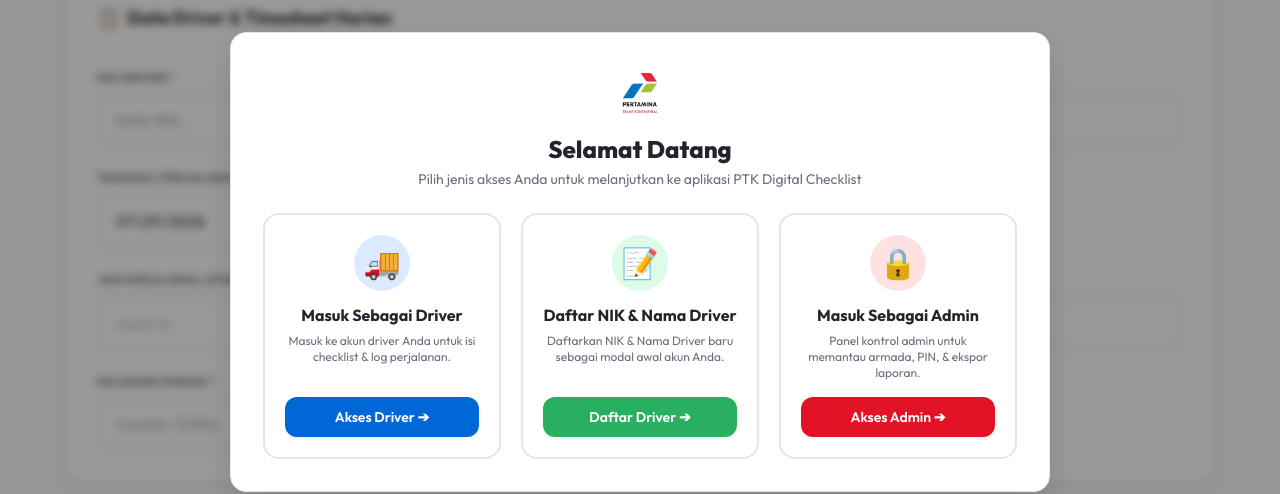
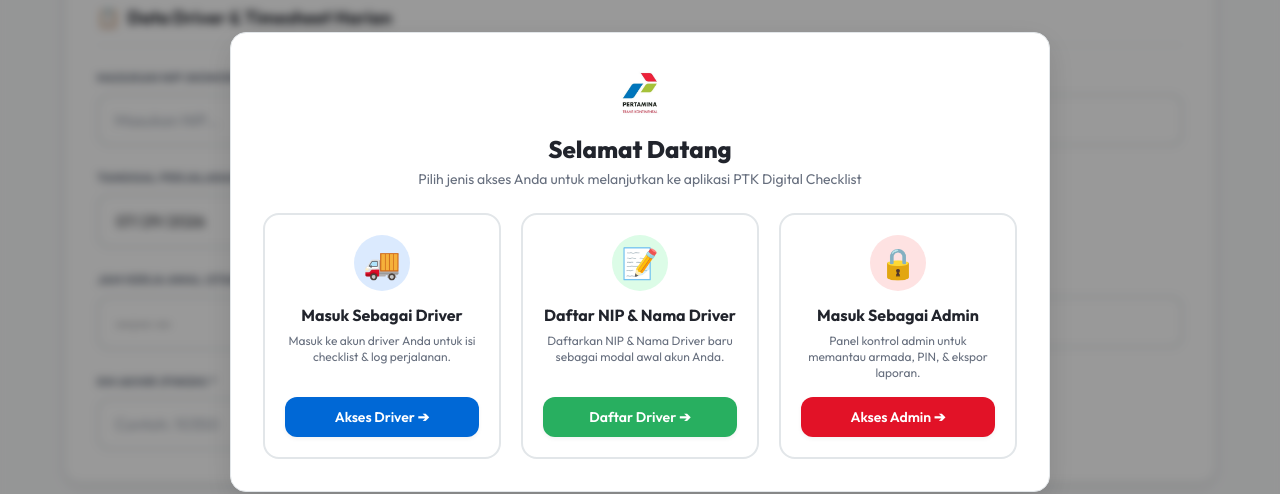
Before and after one commit to absensigeotrans/checklist_car, a Next.js app: page /log-sheet in a window 1280 px wide. Shown: the part 138-632 px from the top of the page. Built offline with nearby package versions, Linux system fonts and the light colour scheme; no server answers; the database is empty.

Commit message:
refactor: update NIK to NIP label and optimize PDF table alignment

```diff
--- a/src/components/admin/AdminDashboard.tsx
+++ b/src/components/admin/AdminDashboard.tsx
@@ -531,16 +531,16 @@
                   <option value="">-- Pilih Driver Cetak --</option>
                   {registeredDrivers.map((d) => (
                     <option key={d.nik} value={d.name}>
-                      {d.name} (NIK: {d.nik})
+                      {d.name} (NIP: {d.nik})
                     </option>
                   ))}
                 </select>
               </div>
 
-              {/* Cari Nama / NIK */}
+              {/* Cari Nama / NIP */}
               <div className="flex flex-col gap-1.5">
                 <label className="text-[11px] font-bold text-text-muted uppercase tracking-wider">
-                  Cari Nama / NIK
+                  Cari Nama / NIP
                 </label>
                 <input
                   type="text"
@@ -549,7 +549,7 @@
                     setTsFilterDriver(e.target.value);
                     setTsFilterDriverDropdown("");
                   }}
-                  placeholder="Ketik Nama atau NIK..."
+                  placeholder="Ketik Nama atau NIP..."
                   className="w-full border border-border rounded-[10px] px-3 py-2 outline-none text-xs focus:border-primary-blue focus:ring-2 focus:ring-blue-100 font-medium"
                 />
               </div>
@@ -663,7 +663,7 @@
                       Tanggal
                     </th>
                     <th className="text-text-muted font-bold uppercase text-[11px] tracking-wider px-4 py-3.5">
-                      Nama Driver & NIK
+                      Nama Driver & NIP
                     </th>
                     <th className="text-text-muted font-bold uppercase text-[11px] tracking-wider px-4 py-3.5">
                       Nopol
@@ -722,7 +722,7 @@
                                   {escapeHtml(l.driverName)}
                                 </div>
                                 <div className="text-[10px] text-text-muted font-mono">
-                                  NIK: {l.driverNik || "-"}
+                                  NIP: {l.driverNik || "-"}
                                 </div>
                               </div>
                             </div>
@@ -829,7 +829,7 @@
                       Nama Lengkap Driver
                     </th>
                     <th className="text-text-muted font-bold uppercase text-[11px] tracking-wider px-4 py-3">
-                      NIK Driver
+                      NIP Driver
                     </th>
                     <th className="text-text-muted font-bold uppercase text-[11px] tracking-wider px-4 py-3 text-center">
                       Aksi Pengelolaan
@@ -867,7 +867,7 @@
                           onClick={() => {
                             if (
                               confirm(
-                                `Hapus akun driver "${driver.name}" (NIK: ${driver.nik})? Aksi ini tidak dapat dibatalkan.`
+                                `Hapus akun driver "${driver.name}" (NIP: ${driver.nik})? Aksi ini tidak dapat dibatalkan.`
                               )
                             )
                               handleDeleteDriver(driver.nik);
@@ -1084,7 +1084,7 @@
               <div>
                 <strong className="text-text-muted">Tanggal:</strong> {formatDateShort(selectedLog.logDate)} ({selectedLog.logDay})<br />
                 <strong className="text-text-muted">Nama Driver:</strong> {escapeHtml(selectedLog.driverName)}<br />
-                <strong className="text-text-muted">NIK:</strong> {selectedLog.driverNik || "-"}<br />
+                <strong className="text-text-muted">NIP:</strong> {selectedLog.driverNik || "-"}<br />
                 <strong className="text-text-muted">No Polisi:</strong> {selectedLog.licensePlate || "-"}
               </div>
               <div>
--- a/src/components/forms/DriverLogForm.tsx
+++ b/src/components/forms/DriverLogForm.tsx
@@ -96,8 +96,8 @@
         </div>
         <div className="grid grid-cols-[repeat(auto-fit,minmax(280px,1fr))] gap-6">
           <div className="flex flex-col gap-2">
-            <label className="text-xs font-bold text-text-muted uppercase tracking-wide">NIK Driver *</label>
-            <input type="text" value={nik} onChange={(e) => setNik(e.target.value)} placeholder="Ketik NIK..." maxLength={50} required className="w-full border-2 border-border rounded-[12px] px-4 py-3 outline-none focus:border-primary-blue focus:shadow-[0_0_0_4px_hsl(211,100%,92%)]" />
+            <label className="text-xs font-bold text-text-muted uppercase tracking-wide">Masukan NIP (Nomor Induk Pegawai) *</label>
+            <input type="text" value={nik} onChange={(e) => setNik(e.target.value)} placeholder="Masukan NIP..." maxLength={50} required className="w-full border-2 border-border rounded-[12px] px-4 py-3 outline-none focus:border-primary-blue focus:shadow-[0_0_0_4px_hsl(211,100%,92%)]" />
           </div>
           <div className="flex flex-col gap-2">
             <label className="text-xs font-bold text-text-muted uppercase tracking-wide">Nama Driver *</label>
--- a/src/components/layout/Header.tsx
+++ b/src/components/layout/Header.tsx
@@ -56,7 +56,7 @@
                 👤 <strong>{driverName || "Driver"}</strong>
                 {nik ? (
                   <span className="text-text-muted text-xs font-medium ml-1">
-                    • NIK: <strong className="text-primary-blue">{nik}</strong>
+                    • NIP: <strong className="text-primary-blue">{nik}</strong>
                   </span>
                 ) : null}
               </span>
--- a/src/components/layout/RolePortalModal.tsx
+++ b/src/components/layout/RolePortalModal.tsx
@@ -52,7 +52,7 @@
       return;
     }
     if (!nik) {
-      alert("Harap masukkan NIK Driver Anda!");
+      alert("Harap masukkan NIP (Nomor Induk Pegawai) Driver Anda!");
       return;
     }
 
@@ -60,17 +60,17 @@
     await registerDriver(name, nik);
 
     alert(
-      `✅ Pendaftaran Akun Driver Berhasil!\n\nDriver: ${name}\nNIK: ${nik}\n\nSilakan masuk melalui halaman 'Masuk Sebagai Driver' untuk login ke akun Anda.`
+      `✅ Pendaftaran Akun Driver Berhasil!\n\nDriver: ${name}\nNIP: ${nik}\n\nSilakan masuk melalui halaman 'Masuk Sebagai Driver' untuk login ke akun Anda.`
     );
 
-    // Switch view mode to Login Driver with NIK prefilled
+    // Switch view mode to Login Driver with NIP prefilled
     setViewMode("driver-login");
   };
 
   const handleLoginDriver = () => {
     const nik = nikInput.trim();
     if (!nik) {
-      alert("Harap masukkan NIK Driver Anda untuk login!");
+      alert("Harap masukkan NIP (Nomor Induk Pegawai) Driver Anda untuk login!");
       return;
     }
 
@@ -81,14 +81,14 @@
 
     if (!found) {
       alert(
-        `❌ NIK Driver "${nik}" belum terdaftar dalam sistem!\n\nSilakan daftarkan NIK & Nama Driver Anda terlebih dahulu melalui menu 'Daftar NIK & Nama Driver'.`
+        `❌ NIP Driver "${nik}" belum terdaftar dalam sistem!\n\nSilakan daftarkan NIP & Nama Driver Anda terlebih dahulu melalui menu 'Daftar NIP & Nama Driver'.`
       );
-      // Automatically switch to registration view with prefilled NIK
+      // Automatically switch to registration view with prefilled NIP
       setViewMode("driver-register");
       return;
     }
 
-    // NIK is registered! Successfully login with registered profile
+    // NIP is registered! Successfully login with registered profile
     setDriverProfile(found.name, found.nik);
     setShowRolePortal(false);
     router.push("/driver");
@@ -157,7 +157,7 @@
               </button>
             </div>
 
-            {/* Card 2: Registrasi NIK & Nama Driver */}
+            {/* Card 2: Registrasi NIP & Nama Driver */}
             <div
               className="bg-white border-2 border-border rounded-[16px] p-5 flex flex-col items-center text-center cursor-pointer hover:-translate-y-1 hover:border-primary-green hover:shadow-lg transition-all"
               onClick={handleOpenRegister}
@@ -166,10 +166,10 @@
                 📝
               </div>
               <h3 className="text-base font-bold text-text-main mb-1.5">
-                Daftar NIK & Nama Driver
+                Daftar NIP & Nama Driver
               </h3>
               <p className="text-xs text-text-muted flex-1">
-                Daftarkan NIK & Nama Driver baru sebagai modal awal akun Anda.
+                Daftarkan NIP & Nama Driver baru sebagai modal awal akun Anda.
               </p>
               <button
                 type="button"
@@ -217,7 +217,7 @@
           </div>
           <h2 className="text-xl font-bold mb-2">Formulir Pendaftaran Driver</h2>
           <p className="text-xs text-text-muted mb-5 text-left">
-            Masukkan <strong>Nama Driver</strong> dan <strong>NIK Driver</strong> Anda untuk mendaftarkan akun baru.
+            Masukkan <strong>Nama Driver</strong> dan <strong>NIP (Nomor Induk Pegawai) Driver</strong> Anda untuk mendaftarkan akun baru.
           </p>
           <div className="flex flex-col gap-4 text-left">
             <div className="flex flex-col gap-1.5">
@@ -235,14 +235,14 @@
             </div>
             <div className="flex flex-col gap-1.5">
               <label className="text-xs font-bold text-text-muted uppercase tracking-wide">
-                NIK Driver *
+                Masukan NIP (Nomor Induk Pegawai) *
               </label>
               <input
                 type="text"
                 value={nikInput}
                 onChange={(e) => setNikInput(e.target.value)}
                 onKeyDown={(e) => e.key === "Enter" && handleRegisterDriver()}
-                placeholder="Masukkan NIK Driver..."
+                placeholder="Masukan NIP Driver..."
                 className="w-full border-2 border-border rounded-[12px] px-4 py-3 outline-none focus:border-primary-green focus:shadow-[0_0_0_4px_hsl(145,63%,92%)] text-base"
               />
             </div>
@@ -269,19 +269,19 @@
           </div>
           <h2 className="text-xl font-bold mb-2">Masuk Akun Driver</h2>
           <p className="text-xs text-text-muted mb-5 text-left">
-            Masukkan <strong>NIK Driver</strong> Anda yang sudah terdaftar untuk masuk ke akun aplikasi.
+            Masukkan <strong>NIP (Nomor Induk Pegawai) Driver</strong> Anda yang sudah terdaftar untuk masuk ke akun aplikasi.
           </p>
           <div className="flex flex-col gap-4 text-left">
             <div className="flex flex-col gap-1.5">
               <label className="text-xs font-bold text-text-muted uppercase tracking-wide">
-                NIK Driver *
+                Masukan NIP (Nomor Induk Pegawai) *
               </label>
               <input
                 type="text"
                 value={nikInput}
                 onChange={(e) => setNikInput(e.target.value)}
                 onKeyDown={(e) => e.key === "Enter" && handleLoginDriver()}
-                placeholder="Masukkan NIK Driver Anda..."
+                placeholder="Masukan NIP Driver Anda..."
                 className="w-full border-2 border-border rounded-[12px] px-4 py-3 outline-none focus:border-primary-blue focus:shadow-[0_0_0_4px_hsl(211,100%,92%)] text-base"
                 autoFocus
               />
--- a/src/lib/export.ts
+++ b/src/lib/export.ts
@@ -478,7 +478,7 @@
           <div style="border-bottom:1px solid #000; min-height:14px; width:100%; font-weight:normal; margin-top:1px;">${escapeHtml(driverName)}</div>
         </div>
         <div style="width:48%;">
-          NIK Driver (Driver's NIK):
+          NIP Driver (Driver's NIP):
           <div style="border-bottom:1px solid #000; min-height:14px; width:100%; font-weight:normal; margin-top:1px;">${escapeHtml(driverNik)}</div>
         </div>
       </div>
```
